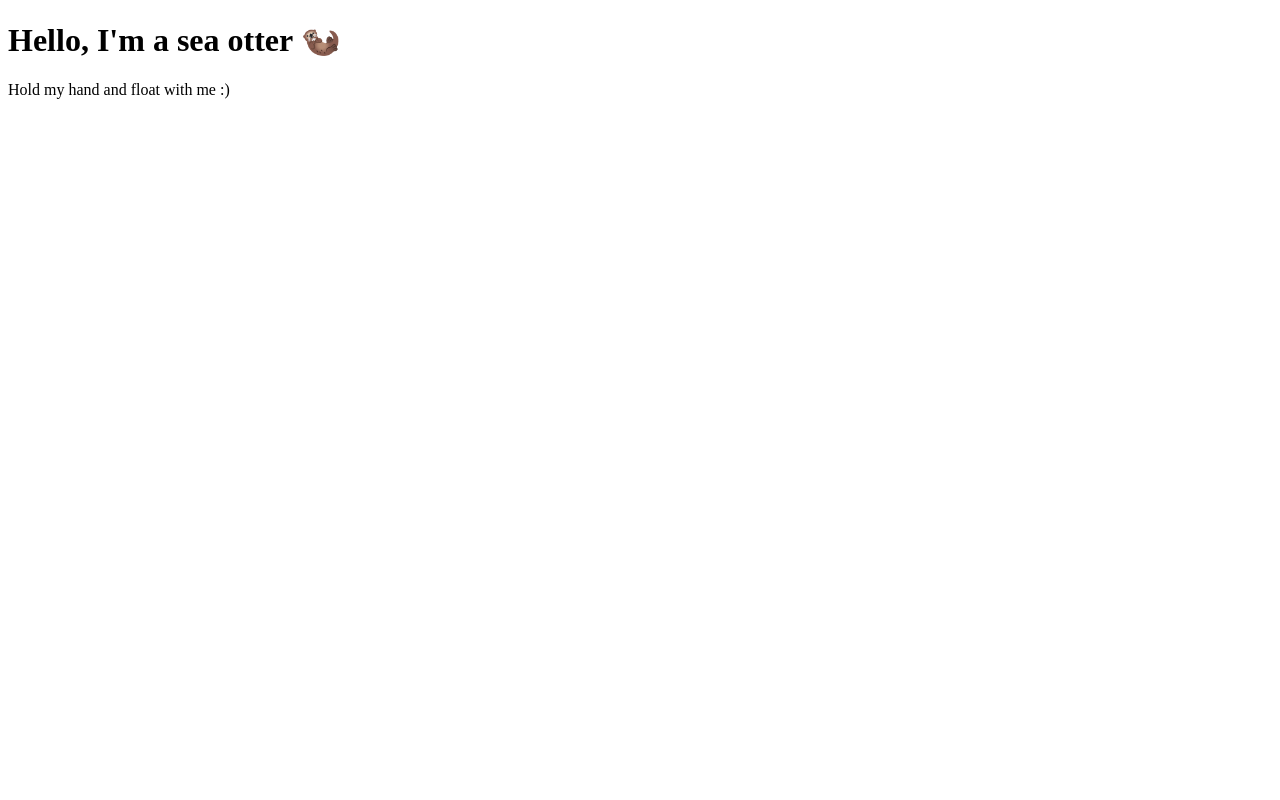
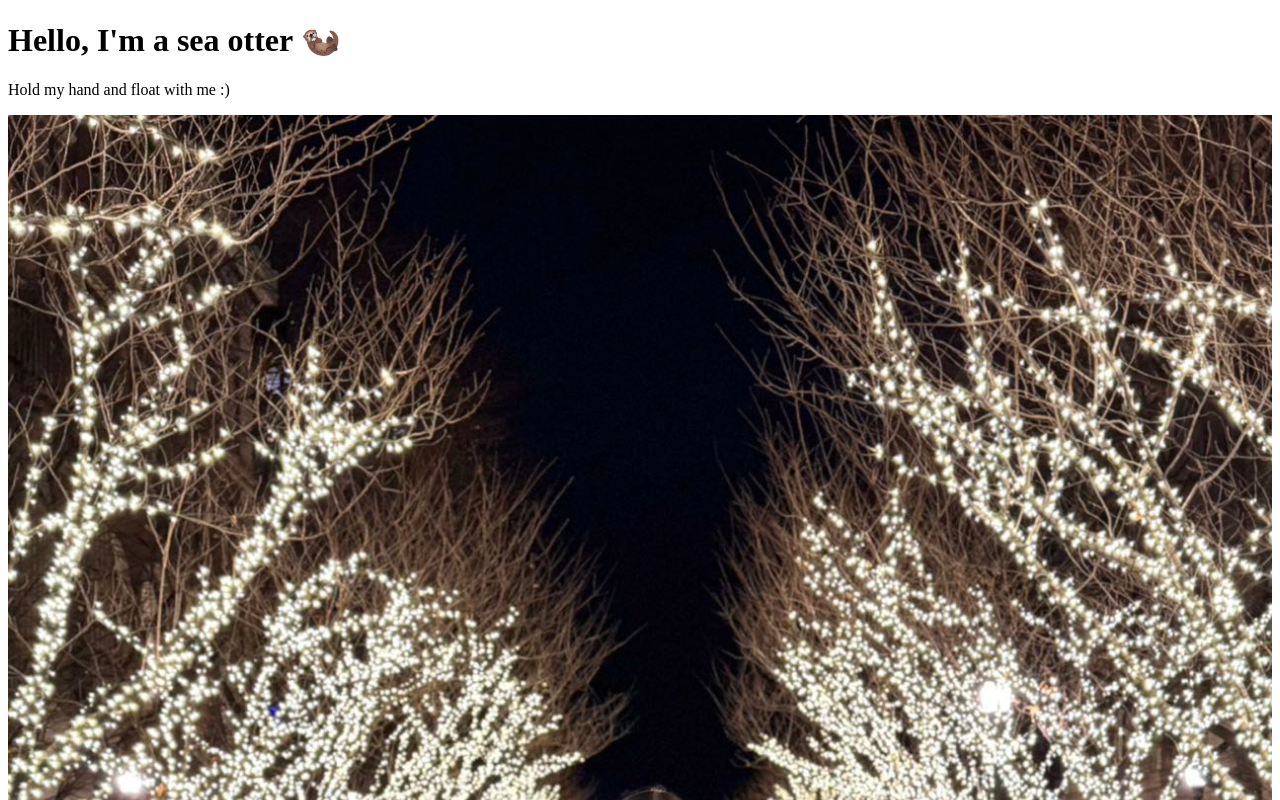
Before and after one commit to vvexplorer/vvexplorer.github.io, a plain HTML site: page index.html in a window 1280 px wide. Shown: the top 800 px of the page. Drawn offline with Linux system fonts and the light colour scheme.

Commit message:
add image

```diff
--- a/index.html
+++ b/index.html
@@ -8,5 +8,6 @@
 <body>
     <h1>Hello, I'm a sea otter 🦦</h1>
     <p>Hold my hand and float with me :)</p>
+	<img src="photo.jpg" alt="A cute sea otter" style="max-width:100%; height:auto;">
 </body>
 </html>
```
Also changed, not shown: photo.jpg (added).
